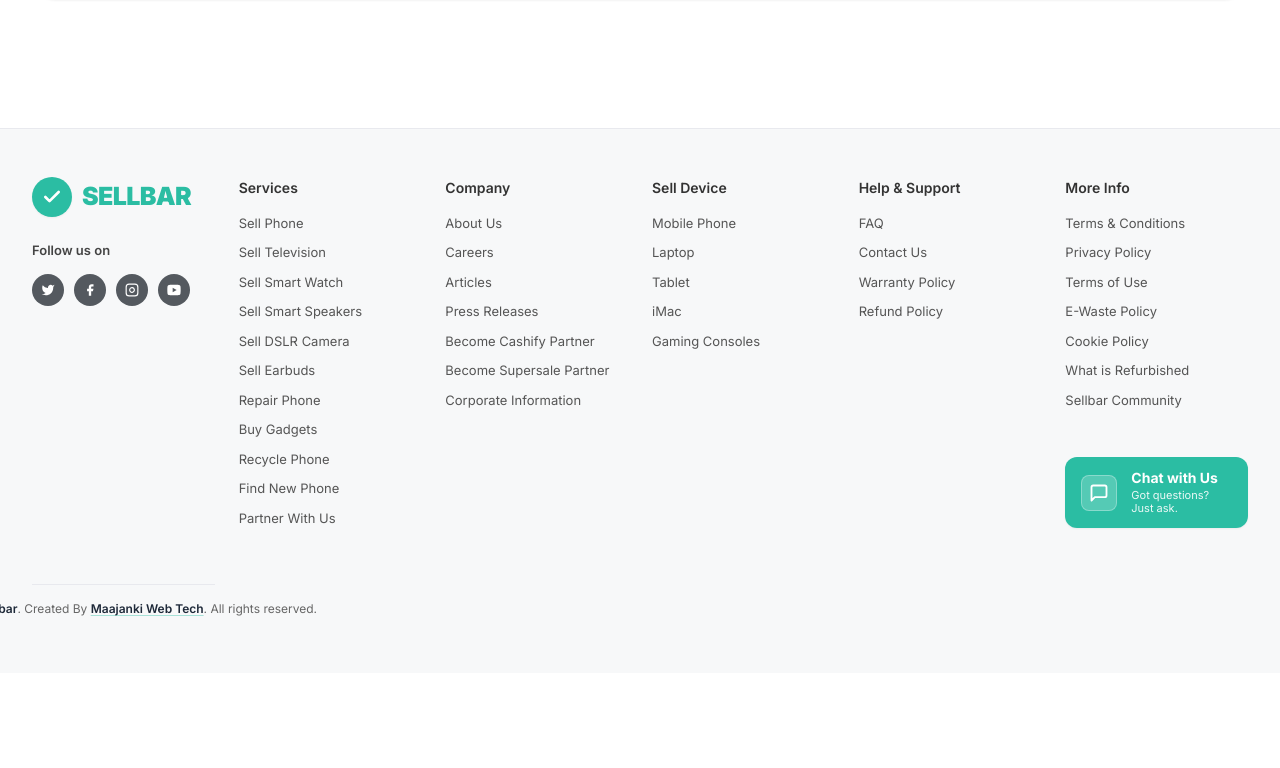
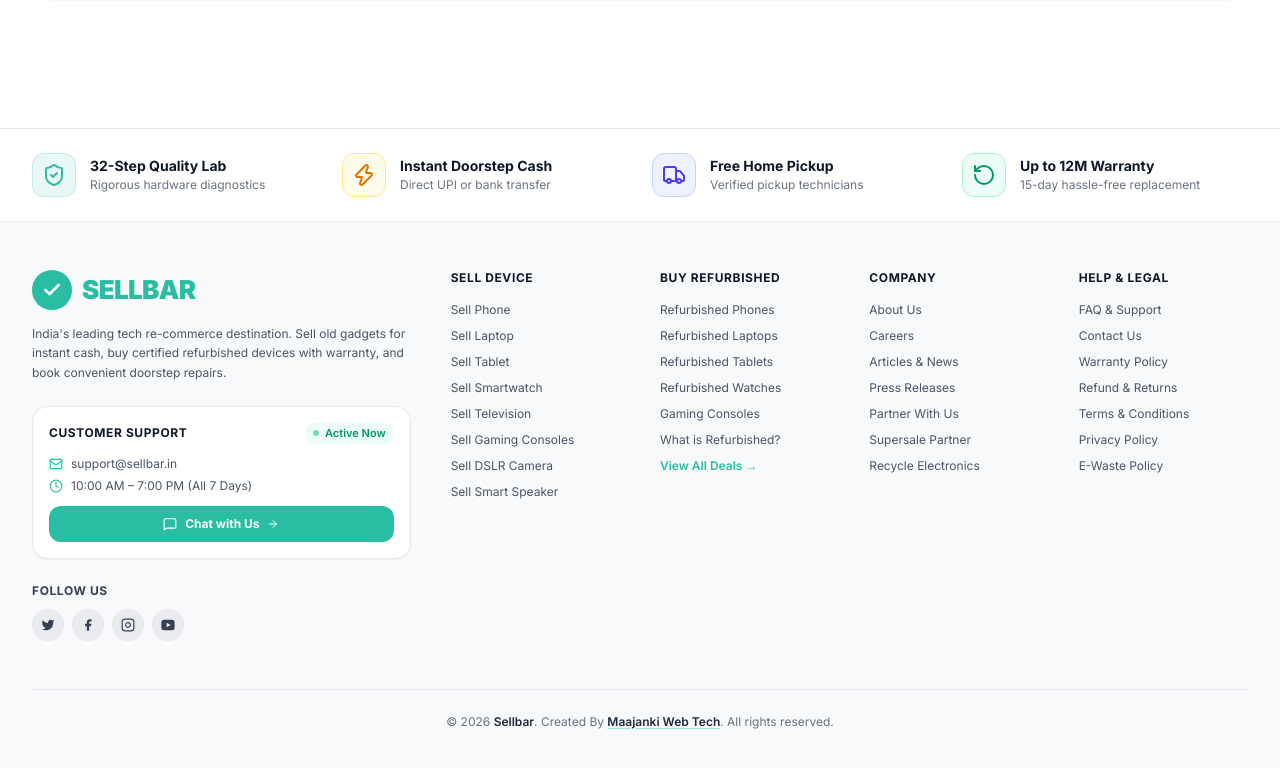
Before and after one commit to sellbar3/SELLBAR_ECOMMERCE, a Next.js app in the folder sellbar-frontend/: page / in a window 1280 px wide. Shown: the part 8235-9003 px from the top of the page. Before the commit the page ends 8908 px from the top, so only its background shows below. Built offline with nearby package versions, Linux system fonts and the light colour scheme; no server answers.

Commit message:
Redesign footer with top trust bar, balanced 5-column layout, and clean single-row copyright

```diff
--- a/sellbar-frontend/src/components/Footer.jsx
+++ b/sellbar-frontend/src/components/Footer.jsx
@@ -1,49 +1,177 @@
 'use client';
+
+import React from 'react';
 import Link from 'next/link';
+import {
+  ShieldCheck,
+  Zap,
+  Truck,
+  RotateCcw,
+  MessageSquare,
+  Mail,
+  Clock,
+  ArrowRight,
+} from 'lucide-react';
+
 export default function Footer() {
-  return (<footer className="bg-[#f7f8f9] text-[#555555] border-t border-gray-200/80 text-[13px] mt-16 antialiased">
-    {/* Main Footer Container */}
-    <div className="max-w-[1380px] mx-auto px-4 sm:px-6 lg:px-8 pt-12 pb-14">
-      <div className="grid grid-cols-2 md:grid-cols-3 lg:grid-cols-6 gap-8 lg:gap-6 items-start">
+  return (
+    <footer className="bg-[#f7f9fa] text-[#4b5563] border-t border-gray-200 mt-16 text-[13px] antialiased">
+      {/* 1. TOP TRUST HIGHLIGHTS BAR */}
+      <div className="border-b border-gray-200/80 bg-white">
+        <div className="max-w-[1360px] mx-auto px-4 sm:px-6 lg:px-8 py-6">
+          <div className="grid grid-cols-2 md:grid-cols-4 gap-6">
+            {/* Feature 1 */}
+            <div className="flex items-center gap-3.5">
+              <div className="w-11 h-11 rounded-xl bg-[#2bbda3]/10 border border-[#2bbda3]/20 flex items-center justify-center shrink-0 text-[#2bbda3]">
+                <ShieldCheck className="w-6 h-6" />
+              </div>
+              <div>
+                <h4 className="font-bold text-gray-900 text-sm leading-snug">32-Step Quality Lab</h4>
+                <p className="text-xs text-gray-500 mt-0.5">Rigorous hardware diagnostics</p>
+              </div>
+            </div>
 
-        {/* Column 1: Brand Logo & Social Icons */}
-        <div className="col-span-2 md:col-span-3 lg:col-span-1 flex flex-col space-y-5">
+            {/* Feature 2 */}
+            <div className="flex items-center gap-3.5">
+              <div className="w-11 h-11 rounded-xl bg-amber-50 border border-amber-200 flex items-center justify-center shrink-0 text-amber-600">
+                <Zap className="w-6 h-6" />
+              </div>
+              <div>
+                <h4 className="font-bold text-gray-900 text-sm leading-snug">Instant Doorstep Cash</h4>
+                <p className="text-xs text-gray-500 mt-0.5">Direct UPI or bank transfer</p>
+              </div>
+            </div>
+
+            {/* Feature 3 */}
+            <div className="flex items-center gap-3.5">
+              <div className="w-11 h-11 rounded-xl bg-indigo-50 border border-indigo-200 flex items-center justify-center shrink-0 text-indigo-600">
+                <Truck className="w-6 h-6" />
+              </div>
+              <div>
+                <h4 className="font-bold text-gray-900 text-sm leading-snug">Free Home Pickup</h4>
+                <p className="text-xs text-gray-500 mt-0.5">Verified pickup technicians</p>
+              </div>
+            </div>
+
+            {/* Feature 4 */}
+            <div className="flex items-center gap-3.5">
+              <div className="w-11 h-11 rounded-xl bg-emerald-50 border border-emerald-200 flex items-center justify-center shrink-0 text-emerald-600">
+                <RotateCcw className="w-6 h-6" />
+              </div>
+              <div>
+                <h4 className="font-bold text-gray-900 text-sm leading-snug">Up to 12M Warranty</h4>
+                <p className="text-xs text-gray-500 mt-0.5">15-day hassle-free replacement</p>
+              </div>
+            </div>
+          </div>
+        </div>
+      </div>
+
+      {/* 2. MAIN FOOTER LINKS CONTAINER */}
+      <div className="max-w-[1360px] mx-auto px-4 sm:px-6 lg:px-8 pt-12 pb-10">
+        <div className="grid grid-cols-1 md:grid-cols-2 lg:grid-cols-12 gap-8 lg:gap-10">
+
+          {/* Column 1: Brand Info & Chat With Us (4 cols on lg) */}
+          <div className="lg:col-span-4 flex flex-col justify-between space-y-6">
+            <div>
               {/* Logo */}
               <Link href="/" className="flex items-center gap-2.5 group w-fit">
                 <div className="w-10 h-10 rounded-full bg-[#2bbda3] flex items-center justify-center shadow-xs transition-transform group-hover:scale-105 shrink-0">
-              <svg className="w-5 h-5 text-white stroke-[3.2]" viewBox="0 0 24 24" fill="none" stroke="currentColor" strokeLinecap="round" strokeLinejoin="round">
+                  <svg
+                    className="w-5 h-5 text-white stroke-[3.2]"
+                    viewBox="0 0 24 24"
+                    fill="none"
+                    stroke="currentColor"
+                    strokeLinecap="round"
+                    strokeLinejoin="round"
+                  >
                     <polyline points="20 6 9 17 4 12" />
                   </svg>
                 </div>
-            <span className="text-[25px] font-black tracking-tight text-[#2bbda3]">
+                <span className="text-[26px] font-black tracking-tight text-[#2bbda3]">
                   SELLBAR
                 </span>
               </Link>
 
-          {/* Follow Us On */}
-          <div className="pt-1">
-            <p className="text-[13px] font-semibold text-[#444444] mb-3.5">
-              Follow us on
+              {/* Tagline */}
+              <p className="mt-3.5 text-xs text-gray-600 leading-relaxed max-w-sm">
+                India&apos;s leading tech re-commerce destination. Sell old gadgets for instant cash, buy certified refurbished devices with warranty, and book convenient doorstep repairs.
               </p>
+            </div>
 
-            {/* Circular Social Icons */}
-            <div className="flex items-center gap-2.5">
+            {/* Quick Contact & Chat Card */}
+            <div className="bg-white border border-gray-200/90 rounded-2xl p-4 shadow-xs space-y-3 max-w-sm">
+              <div className="flex items-center justify-between">
+                <span className="text-xs font-bold text-gray-900 uppercase tracking-wider">
+                  Customer Support
+                </span>
+                <span className="inline-flex items-center gap-1.5 text-[11px] font-semibold text-emerald-600 bg-emerald-50 px-2 py-0.5 rounded-full">
+                  <span className="w-1.5 h-1.5 rounded-full bg-emerald-500 animate-pulse"></span>
+                  Active Now
+                </span>
+              </div>
+
+              <div className="text-xs space-y-1.5 text-gray-600">
+                <div className="flex items-center gap-2">
+                  <Mail className="w-3.5 h-3.5 text-[#2bbda3] shrink-0" />
+                  <span>support@sellbar.in</span>
+                </div>
+                <div className="flex items-center gap-2">
+                  <Clock className="w-3.5 h-3.5 text-[#2bbda3] shrink-0" />
+                  <span>10:00 AM – 7:00 PM (All 7 Days)</span>
+                </div>
+              </div>
+
+              <Link
+                href="/contact"
+                className="mt-2 flex items-center justify-center gap-2 w-full bg-[#2bbda3] hover:bg-[#23a58c] text-white font-bold py-2.5 px-4 rounded-xl text-xs transition-colors shadow-xs group"
+              >
+                <MessageSquare className="w-3.5 h-3.5" />
+                <span>Chat with Us</span>
+                <ArrowRight className="w-3 h-3 group-hover:translate-x-0.5 transition-transform" />
+              </Link>
+            </div>
+
+            {/* Social Links */}
+            <div>
+              <p className="text-xs font-bold text-gray-700 uppercase tracking-wider mb-2.5">
+                Follow Us
+              </p>
+              <div className="flex items-center gap-2">
                 {/* Twitter / X */}
-              <a href="https://twitter.com" target="_blank" rel="noopener noreferrer" aria-label="Twitter (opens in a new tab)" className="w-8 h-8 rounded-full bg-[#54595f] hover:bg-[#2bbda3] text-white flex items-center justify-center transition-colors duration-200">
+                <a
+                  href="https://twitter.com"
+                  target="_blank"
+                  rel="noopener noreferrer"
+                  aria-label="Twitter (opens in a new tab)"
+                  className="w-8 h-8 rounded-full bg-gray-200/80 hover:bg-[#2bbda3] text-gray-700 hover:text-white flex items-center justify-center transition-colors"
+                >
                   <svg className="w-3.5 h-3.5 fill-current" viewBox="0 0 24 24">
                     <path d="M23 3a10.9 10.9 0 0 1-3.14 1.53 4.48 4.48 0 0 0-7.86 3v1A10.66 10.66 0 0 1 3 4s-4 9 5 13a11.64 11.64 0 0 1-7 2c9 5 20 0 20-11.5a4.5 4.5 0 0 0-.08-.83A7.72 7.72 0 0 0 23 3z" />
                   </svg>
                 </a>
 
                 {/* Facebook */}
-              <a href="https://facebook.com" target="_blank" rel="noopener noreferrer" aria-label="Facebook (opens in a new tab)" className="w-8 h-8 rounded-full bg-[#54595f] hover:bg-[#2bbda3] text-white flex items-center justify-center transition-colors duration-200">
+                <a
+                  href="https://facebook.com"
+                  target="_blank"
+                  rel="noopener noreferrer"
+                  aria-label="Facebook (opens in a new tab)"
+                  className="w-8 h-8 rounded-full bg-gray-200/80 hover:bg-[#2bbda3] text-gray-700 hover:text-white flex items-center justify-center transition-colors"
+                >
                   <svg className="w-3.5 h-3.5 fill-current" viewBox="0 0 24 24">
                     <path d="M18 2h-3a5 5 0 0 0-5 5v3H7v4h3v8h4v-8h3l1-4h-4V7a1 1 0 0 1 1-1h3z" />
                   </svg>
                 </a>
 
                 {/* Instagram */}
-              <a href="https://instagram.com" target="_blank" rel="noopener noreferrer" aria-label="Instagram (opens in a new tab)" className="w-8 h-8 rounded-full bg-[#54595f] hover:bg-[#2bbda3] text-white flex items-center justify-center transition-colors duration-200">
+                <a
+                  href="https://instagram.com"
+                  target="_blank"
+                  rel="noopener noreferrer"
+                  aria-label="Instagram (opens in a new tab)"
+                  className="w-8 h-8 rounded-full bg-gray-200/80 hover:bg-[#2bbda3] text-gray-700 hover:text-white flex items-center justify-center transition-colors"
+                >
                   <svg className="w-3.5 h-3.5 stroke-current stroke-2 fill-none" viewBox="0 0 24 24">
                     <rect x="2" y="2" width="20" height="20" rx="5" ry="5" />
                     <path d="M16 11.37A4 4 0 1 1 12.63 8 4 4 0 0 1 16 11.37z" />
@@ -52,7 +180,13 @@ export default function Footer() {
                 </a>
 
                 {/* YouTube */}
-              <a href="https://youtube.com" target="_blank" rel="noopener noreferrer" aria-label="YouTube (opens in a new tab)" className="w-8 h-8 rounded-full bg-[#54595f] hover:bg-[#2bbda3] text-white flex items-center justify-center transition-colors duration-200">
+                <a
+                  href="https://youtube.com"
+                  target="_blank"
+                  rel="noopener noreferrer"
+                  aria-label="YouTube (opens in a new tab)"
+                  className="w-8 h-8 rounded-full bg-gray-200/80 hover:bg-[#2bbda3] text-gray-700 hover:text-white flex items-center justify-center transition-colors"
+                >
                   <svg className="w-4 h-4 fill-current" viewBox="0 0 24 24">
                     <path d="M21.582 6.186a2.506 2.506 0 0 0-1.768-1.782C18.254 4 12 4 12 4s-6.254 0-7.814.404a2.506 2.506 0 0 0-1.768 1.782C2 7.76 2 12 2 12s0 4.24.418 5.814a2.506 2.506 0 0 0 1.768 1.782C5.746 20 12 20 12 20s6.254 0 7.814-.404a2.506 2.506 0 0 0 1.768-1.782C22 16.24 22 12 22 12s0-4.24-.418-5.814zM10 15.464V8.536L16 12l-6 3.464z" />
                   </svg>
@@ -61,15 +195,30 @@ export default function Footer() {
             </div>
           </div>
 
-        {/* Column 2: Services */}
-        <div>
-          <h4 className="text-[14px] font-semibold text-[#333333] mb-4">
-            Services
+          {/* Column 2: Sell Devices (2 cols on lg) */}
+          <div className="lg:col-span-2">
+            <h4 className="text-xs font-bold text-gray-900 uppercase tracking-wider mb-4">
+              Sell Device
             </h4>
-          <ul className="space-y-2.5 text-[#555555]">
+            <ul className="space-y-2.5 text-xs text-gray-600">
               <li>
-              <Link href="/sell-old-mobile-phone" className="hover:text-[#2bbda3] transition-colors">
+                <Link href="/sell" className="hover:text-[#2bbda3] transition-colors">
                   Sell Phone
+                </Link>
+              </li>
+              <li>
+                <Link href="/sell/laptops" className="hover:text-[#2bbda3] transition-colors">
+                  Sell Laptop
+                </Link>
+              </li>
+              <li>
+                <Link href="/sell/tablets" className="hover:text-[#2bbda3] transition-colors">
+                  Sell Tablet
+                </Link>
+              </li>
+              <li>
+                <Link href="/sell-old-smart-watch" className="hover:text-[#2bbda3] transition-colors">
+                  Sell Smartwatch
                 </Link>
               </li>
               <li>
@@ -78,13 +227,8 @@ export default function Footer() {
                 </Link>
               </li>
               <li>
-              <Link href="/sell-old-smart-watch" className="hover:text-[#2bbda3] transition-colors">
-                Sell Smart Watch
-              </Link>
-            </li>
-            <li>
-              <Link href="/sell-old-smart-speaker" className="hover:text-[#2bbda3] transition-colors">
-                Sell Smart Speakers
+                <Link href="/sell-old-gaming-consoles" className="hover:text-[#2bbda3] transition-colors">
+                  Sell Gaming Consoles
                 </Link>
               </li>
               <li>
@@ -93,57 +237,76 @@ export default function Footer() {
                 </Link>
               </li>
               <li>
-              <Link href="/sell-old-earbuds" className="hover:text-[#2bbda3] transition-colors">
-                Sell Earbuds
-              </Link>
-            </li>
-            <li>
-              <Link href="/repair" className="hover:text-[#2bbda3] transition-colors">
-                Repair Phone
-              </Link>
-            </li>
-            <li>
-              <Link href="/buy-refurbished-gadgets" className="hover:text-[#2bbda3] transition-colors">
-                Buy Gadgets
-              </Link>
-            </li>
-            <li>
-              <Link href="/recycle-old-mobile-phone" className="hover:text-[#2bbda3] transition-colors">
-                Recycle Phone
-              </Link>
-            </li>
-            <li>
-              <Link href="/find-new-phone" className="hover:text-[#2bbda3] transition-colors">
-                Find New Phone
-              </Link>
-            </li>
-            <li>
-              <Link href="/partner-with-us" className="hover:text-[#2bbda3] transition-colors">
-                Partner With Us
+                <Link href="/sell-old-smart-speaker" className="hover:text-[#2bbda3] transition-colors">
+                  Sell Smart Speaker
                 </Link>
               </li>
             </ul>
           </div>
 
-        {/* Column 3: Company */}
-        <div>
-          <h4 className="text-[14px] font-semibold text-[#333333] mb-4">
+          {/* Column 3: Buy Refurbished (2 cols on lg) */}
+          <div className="lg:col-span-2">
+            <h4 className="text-xs font-bold text-gray-900 uppercase tracking-wider mb-4">
+              Buy Refurbished
+            </h4>
+            <ul className="space-y-2.5 text-xs text-gray-600">
+              <li>
+                <Link href="/buy-refurbished" className="hover:text-[#2bbda3] transition-colors">
+                  Refurbished Phones
+                </Link>
+              </li>
+              <li>
+                <Link href="/buy-refurbished-gadgets" className="hover:text-[#2bbda3] transition-colors">
+                  Refurbished Laptops
+                </Link>
+              </li>
+              <li>
+                <Link href="/buy-refurbished-gadgets" className="hover:text-[#2bbda3] transition-colors">
+                  Refurbished Tablets
+                </Link>
+              </li>
+              <li>
+                <Link href="/buy-refurbished-gadgets" className="hover:text-[#2bbda3] transition-colors">
+                  Refurbished Watches
+                </Link>
+              </li>
+              <li>
+                <Link href="/buy-refurbished-gadgets" className="hover:text-[#2bbda3] transition-colors">
+                  Gaming Consoles
+                </Link>
+              </li>
+              <li>
+                <Link href="/what-is-refurbished" className="hover:text-[#2bbda3] transition-colors">
+                  What is Refurbished?
+                </Link>
+              </li>
+              <li>
+                <Link href="/buy-refurbished" className="text-[#2bbda3] font-semibold hover:underline">
+                  View All Deals &rarr;
+                </Link>
+              </li>
+            </ul>
+          </div>
+
+          {/* Column 4: Services & Company (2 cols on lg) */}
+          <div className="lg:col-span-2">
+            <h4 className="text-xs font-bold text-gray-900 uppercase tracking-wider mb-4">
               Company
             </h4>
-          <ul className="space-y-2.5 text-[#555555]">
+            <ul className="space-y-2.5 text-xs text-gray-600">
               <li>
-              <Link href="/about-us" className="hover:text-[#2bbda3] transition-colors">
+                <Link href="/about" className="hover:text-[#2bbda3] transition-colors">
                   About Us
                 </Link>
               </li>
               <li>
-              <Link href="/careers" className="hover:text-[#2bbda3] transition-colors">
+                <Link href="/career" className="hover:text-[#2bbda3] transition-colors">
                   Careers
                 </Link>
               </li>
               <li>
                 <Link href="/articles" className="hover:text-[#2bbda3] transition-colors">
-                Articles
+                  Articles &amp; News
                 </Link>
               </li>
               <li>
@@ -153,65 +316,31 @@ export default function Footer() {
               </li>
               <li>
                 <Link href="/partner-with-us" className="hover:text-[#2bbda3] transition-colors">
-                Become Cashify Partner
+                  Partner With Us
                 </Link>
               </li>
               <li>
                 <Link href="/supersale" className="hover:text-[#2bbda3] transition-colors">
-                Become Supersale Partner
+                  Supersale Partner
                 </Link>
               </li>
               <li>
-              <Link href="/corporate-information" className="hover:text-[#2bbda3] transition-colors">
-                Corporate Information
+                <Link href="/recycle-old-mobile-phone" className="hover:text-[#2bbda3] transition-colors">
+                  Recycle Electronics
                 </Link>
               </li>
             </ul>
           </div>
 
-        {/* Column 4: Sell Device */}
-        <div>
-          <h4 className="text-[14px] font-semibold text-[#333333] mb-4">
-            Sell Device
+          {/* Column 5: Help & Policies (2 cols on lg) */}
+          <div className="lg:col-span-2">
+            <h4 className="text-xs font-bold text-gray-900 uppercase tracking-wider mb-4">
+              Help &amp; Legal
             </h4>
-          <ul className="space-y-2.5 text-[#555555]">
-            <li>
-              <Link href="/sell-old-mobile-phone" className="hover:text-[#2bbda3] transition-colors">
-                Mobile Phone
-              </Link>
-            </li>
-            <li>
-              <Link href="/sell-old-laptop" className="hover:text-[#2bbda3] transition-colors">
-                Laptop
-              </Link>
-            </li>
-            <li>
-              <Link href="/sell-old-tablet" className="hover:text-[#2bbda3] transition-colors">
-                Tablet
-              </Link>
-            </li>
-            <li>
-              <Link href="/sell-old-imac" className="hover:text-[#2bbda3] transition-colors">
-                iMac
-              </Link>
-            </li>
-            <li>
-              <Link href="/sell-old-gaming-consoles" className="hover:text-[#2bbda3] transition-colors">
-                Gaming Consoles
-              </Link>
-            </li>
-          </ul>
-        </div>
-
-        {/* Column 5: Help & Support */}
-        <div>
-          <h4 className="text-[14px] font-semibold text-[#333333] mb-4">
-            Help &amp; Support
-          </h4>
-          <ul className="space-y-2.5 text-[#555555]">
+            <ul className="space-y-2.5 text-xs text-gray-600">
               <li>
                 <Link href="/faq" className="hover:text-[#2bbda3] transition-colors">
-                FAQ
+                  FAQ &amp; Support
                 </Link>
               </li>
               <li>
@@ -226,19 +355,9 @@ export default function Footer() {
               </li>
               <li>
                 <Link href="/refund-policy" className="hover:text-[#2bbda3] transition-colors">
-                Refund Policy
+                  Refund &amp; Returns
                 </Link>
               </li>
-          </ul>
-        </div>
-
-        {/* Column 6: More Info & Chat With Us Badge */}
-        <div className="flex flex-col justify-between h-full">
-          <div>
-            <h4 className="text-[14px] font-semibold text-[#333333] mb-4">
-              More Info
-            </h4>
-            <ul className="space-y-2.5 text-[#555555]">
               <li>
                 <Link href="/terms-conditions" className="hover:text-[#2bbda3] transition-colors">
                   Terms &amp; Conditions
@@ -250,59 +369,17 @@ export default function Footer() {
                 </Link>
               </li>
               <li>
-                <Link href="/terms-of-use" className="hover:text-[#2bbda3] transition-colors">
-                  Terms of Use
-                </Link>
-              </li>
-              <li>
                 <Link href="/e-waste-policy" className="hover:text-[#2bbda3] transition-colors">
                   E-Waste Policy
-                </Link>
-              </li>
-              <li>
-                <Link href="/cookie-policy" className="hover:text-[#2bbda3] transition-colors">
-                  Cookie Policy
-                </Link>
-              </li>
-              <li>
-                <Link href="/what-is-refurbished" className="hover:text-[#2bbda3] transition-colors">
-                  What is Refurbished
-                </Link>
-              </li>
-              <li>
-                <Link href="/about" className="hover:text-[#2bbda3] transition-colors">
-                  Sellbar Community
                 </Link>
               </li>
             </ul>
           </div>
 
-          {/* Chat With Us Card / Widget */}
-          <div className="mt-8 pt-2">
-            <Link href="/contact" className="flex items-center gap-3.5 bg-[#2bbda3] hover:bg-[#24a991] text-white px-4 py-3 rounded-xl shadow-xs hover:shadow-md transition-all duration-200 group">
-              {/* Speech Bubble Icon Box */}
-              <div className="w-9 h-9 rounded-lg bg-white/20 border border-white/30 flex items-center justify-center shrink-0">
-                <svg className="w-5 h-5 text-white stroke-[2.2]" viewBox="0 0 24 24" fill="none" stroke="currentColor" strokeLinecap="round" strokeLinejoin="round">
-                  <path d="M21 15a2 2 0 0 1-2 2H7l-4 4V5a2 2 0 0 1 2-2h14a2 2 0 0 1 2 2z" />
-                </svg>
         </div>
 
-              {/* Text */}
-              <div className="text-left">
-                <div className="text-[14px] font-bold leading-tight">
-                  Chat with Us
-                </div>
-                <div className="text-[11px] text-white/90 leading-tight mt-0.5 font-normal">
-                  Got questions? Just ask.
-                </div>
-              </div>
-            </Link>
-          </div>
-
-        </div>
-
-        {/* Bottom Copyright (Strictly 1 Row) */}
-        <div className="border-t border-gray-200/80 mt-8 pt-4 flex items-center justify-center text-center text-xs text-[#666666]">
+        {/* 3. STRICTLY 1-ROW COPYRIGHT SECTION */}
+        <div className="border-t border-gray-200 mt-12 pt-6 flex items-center justify-center text-center text-xs text-gray-500">
           <p className="m-0 whitespace-nowrap">
             &copy; 2026 <strong className="font-semibold text-gray-800">Sellbar</strong>. Created By{' '}
             <a
@@ -318,6 +395,6 @@ export default function Footer() {
         </div>
 
       </div>
-    </div>
-  </footer>);
+    </footer>
+  );
 }
```
Lines whose indentation alone changed are shown as unchanged.
